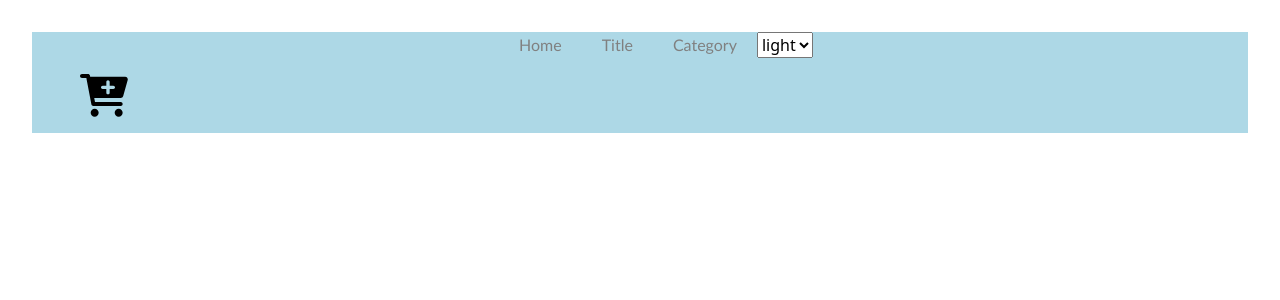
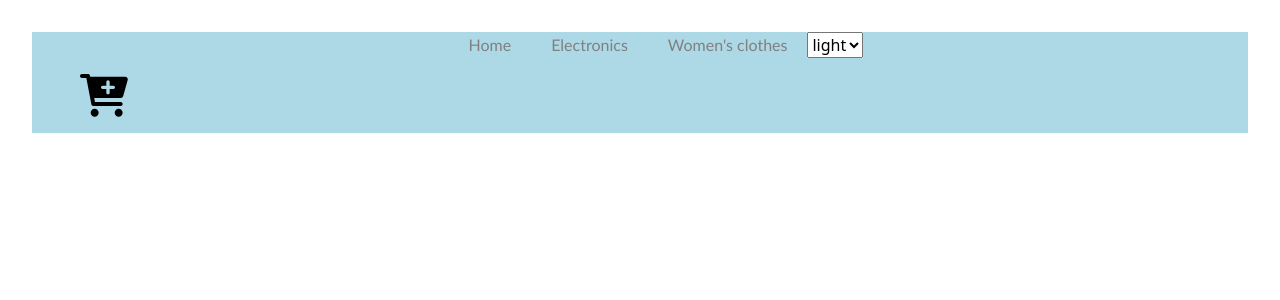
Before and after one commit to Mayrasarco/SarcoMayra-PrimerEntrega, a React (Create React App) app: page / in a window 1280 px wide. Shown: the top 300 px of the page. Built offline with nearby package versions, Linux system fonts and the light colour scheme; no server answers; the database is empty.

Commit message:
eliminando y limpiando el carrito

```diff
--- a/src/components/CardItem/index.jsx
+++ b/src/components/CardItem/index.jsx
@@ -1,7 +1,7 @@
 import React from 'react';
 import { useContext } from 'react';
 import { Shop } from '../../contexts/Shop';
-import TrashCanIcon from '../TrashCanIcon';
+
 
 const CardItem = ({item}) => {
 
@@ -16,9 +16,9 @@ const CardItem = ({item}) => {
         <img src= {item.image}  widht={200} alt='card'></img>
         <h1>{item.name}</h1>
         <p>{item.quantity}</p>
-        <div style = {{widht: 25}} onClick={handleRemove}>
-        <TrashCanIcon />
-        </div>
+
+        <button style = {{height: 2.5}} onClick={handleRemove} >x</button>
+
 
     </div>
   )
--- a/src/components/Form/index.jsx
+++ b/src/components/Form/index.jsx
@@ -11,7 +11,7 @@ const onRegister =(event)=>{
 return <form onSubmit={onRegister}>
     <input name='email' placeholder='Email'></input>
     <input name='password'placeholder='Password'></input>
-    <button>Register</button>
+    <button type="submit">Register</button>
 </form>
 
 }
--- a/src/components/ItemDetaIl/index.jsx
+++ b/src/components/ItemDetaIl/index.jsx
@@ -7,11 +7,11 @@ import { Shop } from '../../contexts/Shop';
 import { Theme } from "../../contexts/Theme"
 
 
+
 const ItemDetail = ({productsDetail}) => {
   const {addProduct} = useContext(Shop);
   const {themeColor} = useContext(Theme)
   const[quantityItemDetail, setQuantityItemDetail] = useState(0);
-
   const navigate = useNavigate();
 
   const confirmPurchase = (quantity)=> {
--- a/src/components/NavBar/index.jsx
+++ b/src/components/NavBar/index.jsx
@@ -18,8 +18,8 @@ const NavBar = () => {
         <ul
         className={themeColor === "light" ? "ul-container" : "ul-container-dark"}>
             <li ><Link to="/">Home</Link></li>
-            <li ><Link to="/category/title">Title</Link></li>
-            <li ><Link to="/category/category">Category</Link></li>
+            <li ><Link to="/category/title">Electronics</Link></li>
+            <li ><Link to="/category/category">Women's clothes</Link></li>
 
             <select value= {themeColor} onChange= {handleChange} className = {themeColor === "dark" ? "theme-select-dark" : "theme-select"} >
             <option value= {'light'}>light</option>
```
